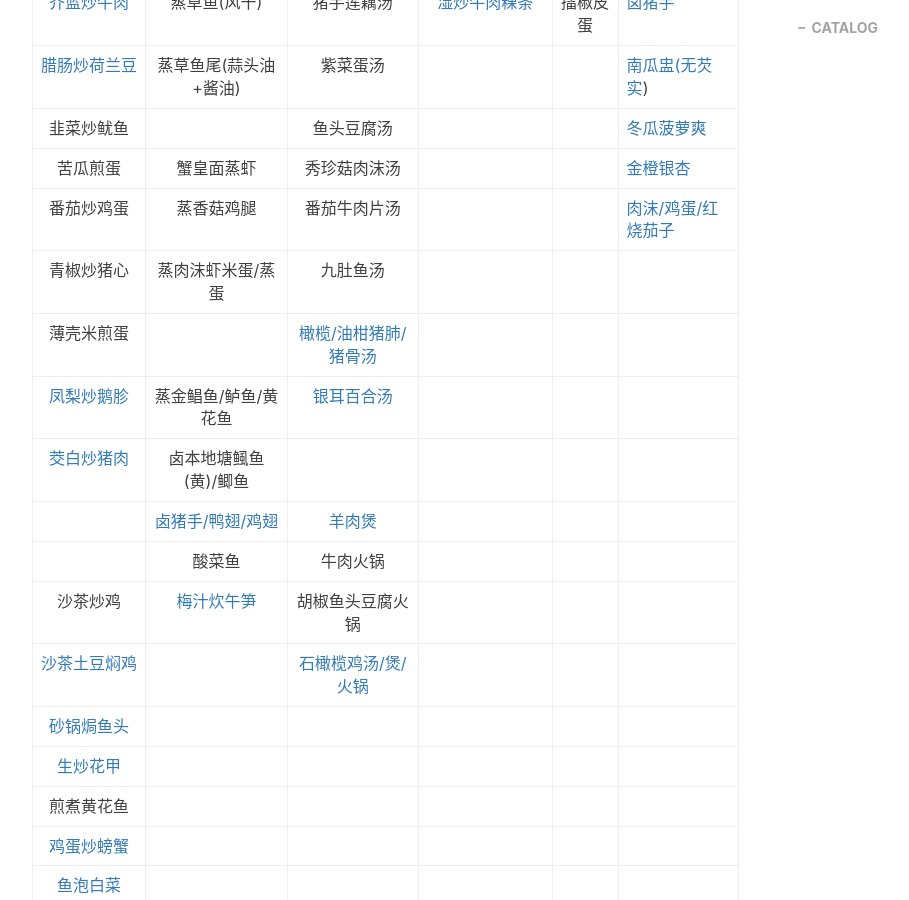
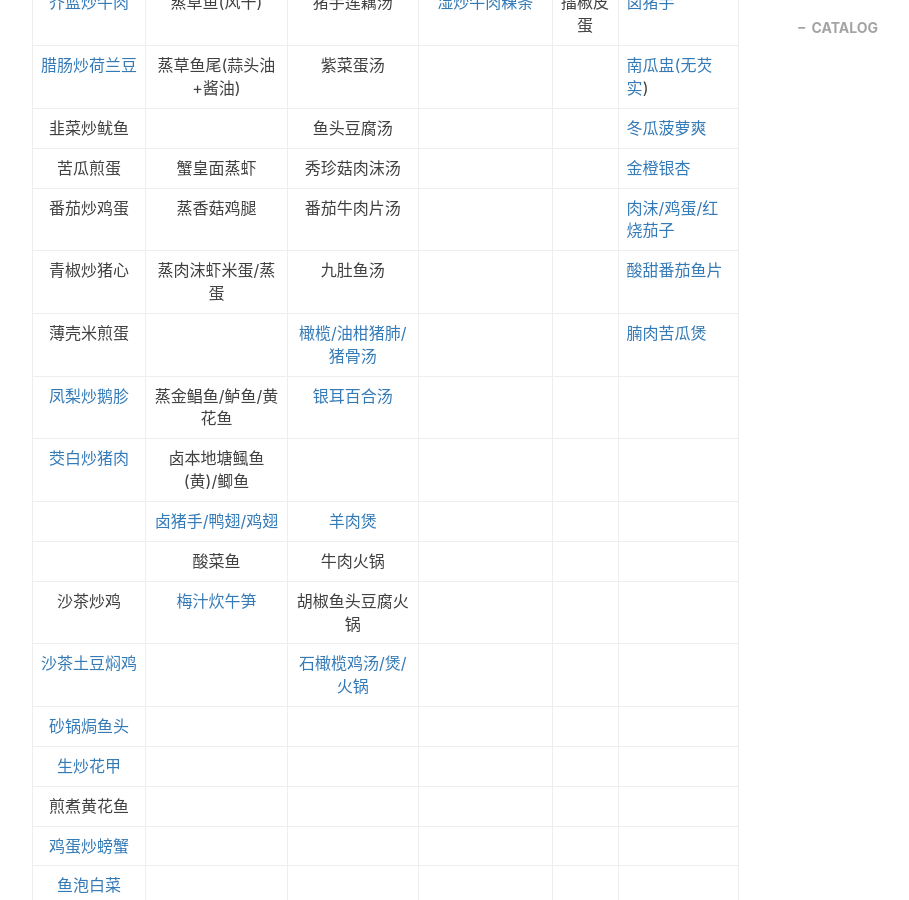
Before and after one commit to gumcstronger/gumcstronger.github.io, a Jekyll site: the page built from _posts/2022/2022-08-30-foodmenu.md, in a window 1280 px wide and 900 px high, scrolled down 1021 px. Shown: the whole window, without its empty margins (233-1142 px from the left). Built offline with Jekyll 4.4.1, drawn with Linux system fonts in a browser that asks for light colours; comment, search, counter and statistics services are not loaded.

Commit message:
Update 2022-08-30-foodmenu.md

```diff
--- a/_posts/2022/2022-08-30-foodmenu.md
+++ b/_posts/2022/2022-08-30-foodmenu.md
@@ -24,8 +24,8 @@ tags:
 |                                                                   韭菜炒鱿鱼                                                                   |                                                                                                                                  |                                                                                                                      鱼头豆腐汤                                                                                                                      |                                                                                                                                                |                                                                                                                                            | [冬瓜菠萝爽](https://www.bilibili.com/video/BV12U4y157Zo/?spm_id_from=333.999.0.0&vd_source=d275a5754b2dab0482c8e3b3a18d1ace)                   |
 |                                                                    苦瓜煎蛋                                                                    |                                                            蟹皇面蒸虾                                                            |                                                                                                                     秀珍菇肉沫汤                                                                                                                     |                                                                                                                                                |                                                                                                                                            | [金橙银杏](https://www.bilibili.com/video/BV1C3411d7bK/?spm_id_from=333.999.0.0&vd_source=d275a5754b2dab0482c8e3b3a18d1ace)                     |
 |                                                                   番茄炒鸡蛋                                                                   |                                                            蒸香菇鸡腿                                                            |                                                                                                                     番茄牛肉片汤                                                                                                                     |                                                                                                                                                |                                                                                                                                            | [肉沫/鸡蛋/红烧茄子](https://www.bilibili.com/video/BV1qU4y1R71m/?spm_id_from=333.999.0.0&vd_source=d275a5754b2dab0482c8e3b3a18d1ace)           |
-|                                                                   青椒炒猪心                                                                   |                                                        蒸肉沫虾米蛋/蒸蛋                                                        |                                                                                                                       九肚鱼汤                                                                                                                       |                                                                                                                                                |                                                                                                                                            |                                                                                                                                              |
-|                                                                   薄壳米煎蛋                                                                   |                                                                                                                                  |                                                                              [橄榄/油柑猪肺/猪骨汤](https://www.bilibili.com/video/BV1Wr4y1v7vh/?spm_id_from=333.999.0.0)                                                                              |                                                                                                                                                |                                                                                                                                            |                                                                                                                                              |
+|                                                                   青椒炒猪心                                                                   |                                                        蒸肉沫虾米蛋/蒸蛋                                                        |                                                                                                                       九肚鱼汤                                                                                                                       |                                                                                                                                                |                                                                                                                                            | [酸甜番茄鱼片]()                                                                                                                                |
+|                                                                   薄壳米煎蛋                                                                   |                                                                                                                                  |                                                                              [橄榄/油柑猪肺/猪骨汤](https://www.bilibili.com/video/BV1Wr4y1v7vh/?spm_id_from=333.999.0.0)                                                                              |                                                                                                                                                |                                                                                                                                            | [腩肉苦瓜煲](https://www.bilibili.com/video/BV1aC4y1h7uc/?spm_id_from=333.999.0.0&vd_source=f355063fe070b37905b1cec42ccf5c6c)                   |
 |           [凤梨炒鹅胗](https://www.bilibili.com/video/BV18F411M7WW/?spm_id_from=333.999.0.0&vd_source=d275a5754b2dab0482c8e3b3a18d1ace)           |                                                       蒸金鲳鱼/鲈鱼/黄花鱼                                                       |                                                                                 [银耳百合汤](https://space.bilibili.com/504143546/channel/collectiondetail?sid=798440)                                                                                 |                                                                                                                                                |                                                                                                                                            |                                                                                                                                              |
 |           [茭白炒猪肉](https://www.bilibili.com/video/BV11q4y1v7CL/?spm_id_from=333.999.0.0&vd_source=d275a5754b2dab0482c8e3b3a18d1ace)           |                                                      卤本地塘鲺鱼(黄)/鲫鱼                                                      |                                                                                                                                                                                                                                                      |                                                                                                                                                |                                                                                                                                            |                                                                                                                                              |
 |                                                                                                                                                | [卤猪手/鸭翅/鸡翅](https://www.bilibili.com/video/BV1h741127xb/?spm_id_from=333.999.0.0&vd_source=d275a5754b2dab0482c8e3b3a18d1ace) |                                                                [羊肉煲](https://www.bilibili.com/video/BV1Yq4y127fU/?spm_id_from=333.999.0.0&vd_source=d275a5754b2dab0482c8e3b3a18d1ace)                                                                |                                                                                                                                                |                                                                                                                                            |                                                                                                                                              |
```
